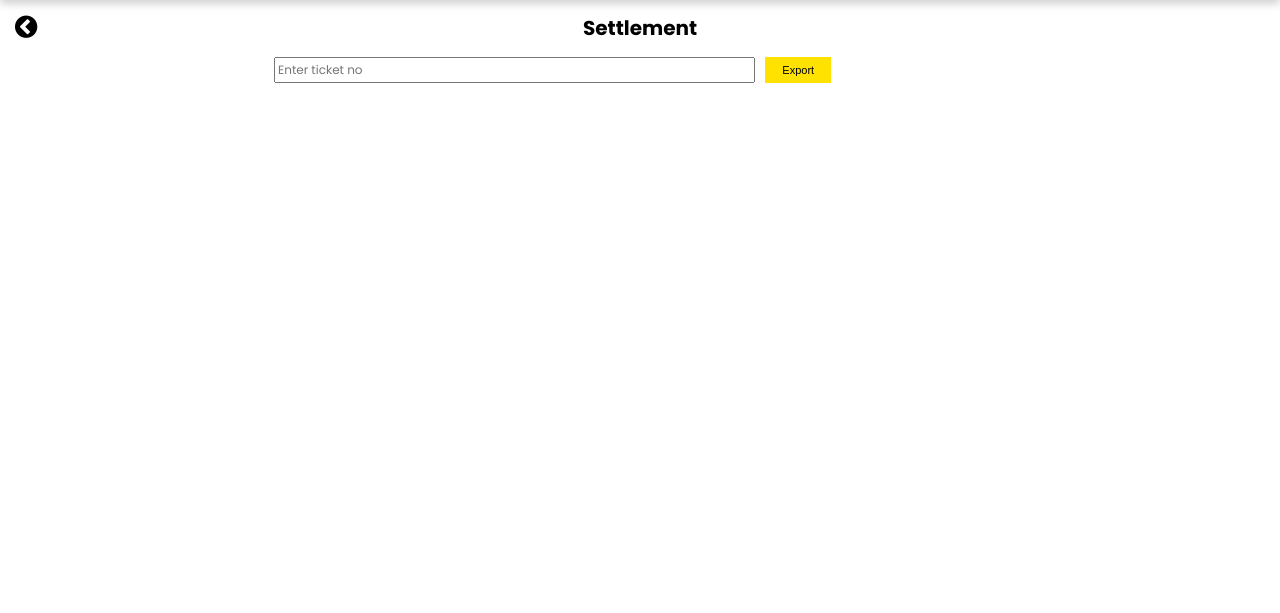
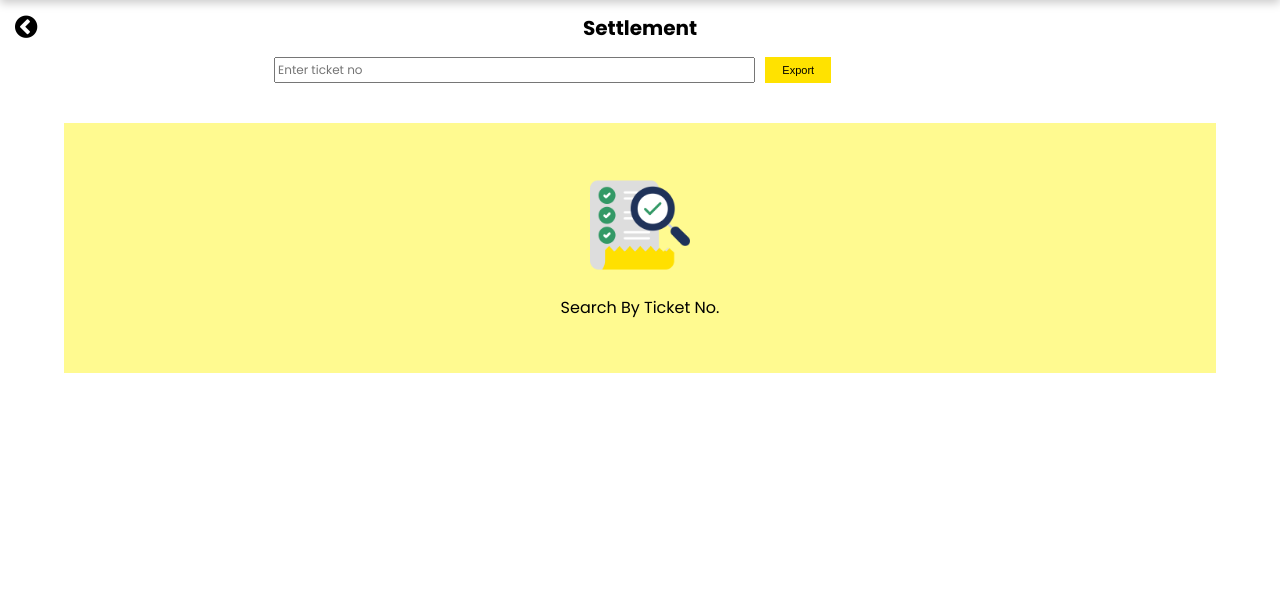
Before and after one commit to balasoundariy/practice, a Laravel app: page /settlement in a window 1280 px wide. Shown: the part 55-668 px from the top of the page. Run offline with Laravel 9, Linux system fonts and the light colour scheme; a user stored in the database is signed in; data comes from the database, SQL or seed files in the repository; some libraries are stand-ins or nearby versions.

Commit message:
settlement

```diff
--- a/app/Http/Controllers/AdminController.php
+++ b/app/Http/Controllers/AdminController.php
@@ -79,9 +79,54 @@ class AdminController extends Controller
         }
     }
 
-    public function settlements()
+    public function settlements(Request $request)
     {
-        return view('admin.settlements');
+        if ($request->ajax()){
+            if(isset($request->ticket_no)){
+                list($hundreds, $tens, $units) = $this->separateDigits($request->ticket_no);
+                $numberString = "$hundreds$tens$units";
+                $numbers = [
+                    $numberString,
+                    "$tens$units",
+                    "$units"
+                ];
+                $uniqueRecords = [];
+                $matchedValues = [];
+                foreach ($numbers as $number) {
+                    $tickets = Order::with('user')
+                    ->whereRaw('JSON_UNQUOTE(JSON_SEARCH(ticket_no, "one", "%' . $number . '")) IS NOT NULL')
+                    ->get();
+                    foreach ($tickets as $record) {
+                        $jsonData = json_decode($record->ticket_no, true);
+                        foreach ($jsonData as $key => $value) {
+                            if (substr($value, -strlen($number)) === $number && !in_array($value,$matchedValues)) {
+                                $uniqueRecords[$record->user_id][$number] = [];
+                                array_push($uniqueRecords[$record->user_id][$number],$record); // Use the id as key to ensure uniqueness
+                                array_push($matchedValues, $value);
+                            }
+                        }
+                    }
+                }
+                return response()->json($uniqueRecords);
+            }else{
+                $tickets = [];
+                return response()->json($tickets);
+            }
+        }else{
+            return view('admin.settlements');
+        }
+    }
+
+    public function separateDigits($number) {
+        if ($number < 100 || $number > 999) {
+            throw new InvalidArgumentException("The input must be a three-digit number.");
+        }
+
+        $hundreds = intval($number / 100);
+        $tens = intval(($number % 100) / 10);
+        $units = $number % 10;
+
+        return [$hundreds, $tens, $units];
     }
 
     public function export(Request $request)
--- a/resources/views/admin/settlements.blade.php
+++ b/resources/views/admin/settlements.blade.php
@@ -20,7 +20,11 @@
     </div>
     <div class="main_container admin_panel_edittic" style="padding-top: 0px">
         @auth()
-            <div class="accordion order_hs_sec">
+                <div class="accordion order_hs_sec">
+                <div class="or_hs_no">
+                    <img src="{{asset('/img/search.png')}}" class="cart" alt="cart">
+                    <span>Search By Ticket No.</span>
+                </div>
             </div>
         @else
             <div class="or_hs_no">
@@ -51,6 +55,77 @@
         });
     });
 
+    $('#ticket_no').on('change',function () {
+        let ticket = $('#ticket_no').val();
+        filter_data(ticket)
+    })
+
+    function filter_data(ticket_no){
+        $.ajax({
+            url: '{{route("settlements")}}',
+            type: 'GET',
+            data: {
+                ticket_no:ticket_no
+            },
+            success: function (response) {
+                console.log(response);
+                let html='';
+                let count = 1;
+                if(response.length != 0 && ticket_no != ''){
+                    $.each(response, function( u_i, ticket_no ) {
+                        $.each(ticket_no, function(t_no,t_data){
+                            $.each(t_data, function(index,data){
+                                html += `<div class="at-item">
+                                        <div class="at-title">
+                                            <div class="order_hs_innersec">
+                                                <p class="oh_ticknumber" > <label> ${data.user.name.toLowerCase().replace(/\b[a-z]/g, function(letter) {
+                                        return letter.toUpperCase();
+                                    })} </label></p>
+                                                <p class="status">${$.datepicker.formatDate('dd-mm-yy', new Date(data.created_at))}</p>
+                                            </div>
+                                        </div>
+                                        <div class="at-tab" ${ count == 1 ? 'style="display: block;"' :"" }>
+                                            <div class="acc_or_con">
+                                                <div class="acc_col_4 ord_his_acc_rk">
+                                                    <label> Mobile No </label>
+                                                    <span>${data.user.mobile_no}</span>
+                                                </div>
+                                                <div class="acc_col_4 ord_his_acc_rk">
+                                                    <label> Ticket Price</label>
+                                                    <span>${data.ticket_amount}</span>
+                                                </div>
+                                                <div class="acc_col_4 ord_his_acc_rk">
+                                                    <label> Ticket No </label>
+                                                    <span>${t_no}</span>
+                                                </div>
+                                                <div class="acc_col_4 ord_his_acc_rk">
+                                                    <label> winning amount</label>
+                                                    <span>0</span>
+                                                </div>
+                                            </div>
+                                        </div>
+                                    </div>`;
+                                    count++;
+                            })
+                        })
+                    });
+                }else if(response.length == 0 && ticket_no != ''){
+                    html += `<div class="or_hs_no">
+                        <img src="{{asset('/img/no_data.png')}}" class="cart" alt="cart">
+                        <span>No data found</span>
+                    </div>`;
+                }
+                else{
+                    html += `<div class="or_hs_no">
+                        <img src="{{asset('/img/search.png')}}" class="cart" alt="cart">
+                        <span>Search By Ticket No.</span>
+                    </div>`;
+                }
+                $('.accordion.order_hs_sec').html(html)
+            }
+        });
+    }
+
     $('#exportBtn').on('click', function () {
         let ticket_no = $('#ticket_no').val();
         let order_no = $('#order_no').val()
```
